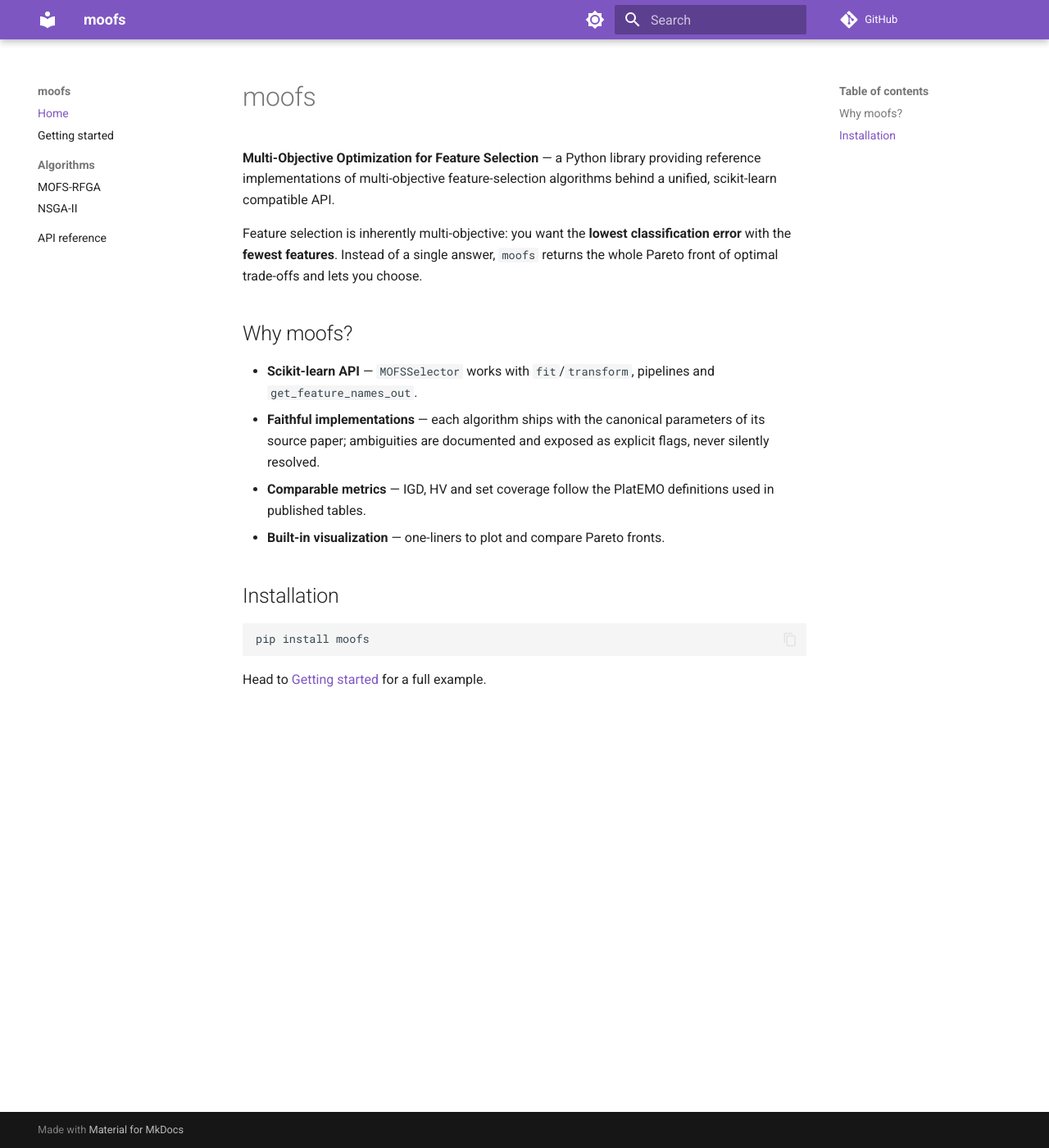
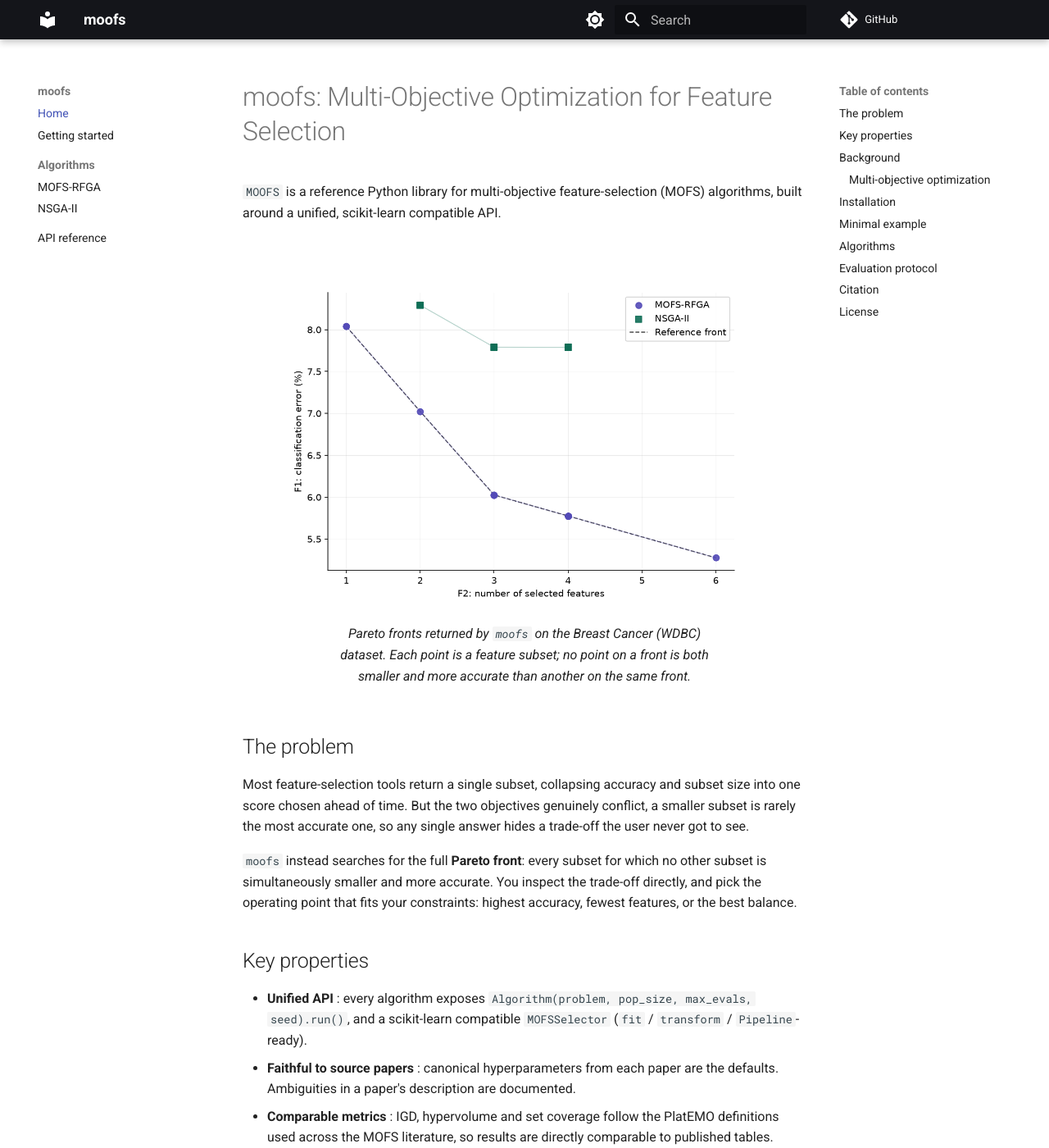
Before and after one commit to Quick-AI-ML/moofs, an MkDocs documentation site: the page built from docs/index.md, in a window 1280 px wide and 1400 px high. Shown: the whole window at 82% size. Built offline with MkDocs 1.6.1 and Material for MkDocs 9.7.7, drawn with Linux system fonts in a browser that asks for light colours; comment, search, counter and statistics services are not loaded; some of the changed text lies outside the part shown.

Commit message:
docs: Add MkDocs site with math formalization and Pareto front figure

````diff
--- a/docs/index.md
+++ b/docs/index.md
@@ -1,24 +1,81 @@
-# moofs
+# moofs: Multi-Objective Optimization for Feature Selection
 
-**Multi-Objective Optimization for Feature Selection** — a Python library
-providing reference implementations of multi-objective feature-selection
-algorithms behind a unified, scikit-learn compatible API.
+`MOOFS` is a reference Python library for multi-objective feature-selection
+(MOFS) algorithms, built around a unified, scikit-learn compatible API.
 
-Feature selection is inherently multi-objective: you want the **lowest
-classification error** with the **fewest features**. Instead of a single
-answer, `moofs` returns the whole Pareto front of optimal trade-offs and
-lets you choose.
+<figure markdown>
+  ![Pareto fronts obtained by MOFS-RFGA and NSGA-II on the Breast Cancer (WDBC) dataset](assets/pareto_front_example.png){ width="640" }
+  <figcaption>
+    Pareto fronts returned by <code>moofs</code> on the Breast Cancer (WDBC)
+    dataset. Each point is a feature subset; no point on a front is both
+    smaller <em>and</em> more accurate than another on the same front.
+  </figcaption>
+</figure>
+## The problem
 
-## Why moofs?
+Most feature-selection tools return a single subset, collapsing accuracy
+and subset size into one score chosen ahead of time. But the two objectives
+genuinely conflict, a smaller subset is rarely the most accurate one, so
+any single answer hides a trade-off the user never got to see.
 
-- **Scikit-learn API** — `MOFSSelector` works with `fit`/`transform`,
-  pipelines and `get_feature_names_out`.
-- **Faithful implementations** — each algorithm ships with the canonical
-  parameters of its source paper; ambiguities are documented and exposed as
-  explicit flags, never silently resolved.
-- **Comparable metrics** — IGD, HV and set coverage follow the PlatEMO
-  definitions used in published tables.
-- **Built-in visualization** — one-liners to plot and compare Pareto fronts.
+`moofs` instead searches for the full **Pareto front**: every subset for
+which no other subset is simultaneously smaller and more accurate. You
+inspect the trade-off directly, and pick the operating point that fits your
+constraints: highest accuracy, fewest features, or the best balance.
+
+## Key properties
+
+- **Unified API** : every algorithm exposes
+  `Algorithm(problem, pop_size, max_evals, seed).run()`, and a scikit-learn
+  compatible `MOFSSelector` (`fit` / `transform` / `Pipeline`-ready).
+- **Faithful to source papers** :  canonical hyperparameters from each paper
+  are the defaults. Ambiguities in a paper's description are documented.
+- **Comparable metrics** : IGD, hypervolume and set coverage follow the
+  PlatEMO definitions used across the MOFS literature, so results are
+  directly comparable to published tables.
+- **Built-in visualization** : one-line Pareto-front plotting and
+  multi-algorithm comparison, as shown above.
+
+
+## Background
+
+### Multi-objective optimization
+
+A multi-objective optimization problem seeks a decision vector
+$x = (x_1, \dots, x_D)$ minimizing $m$ objectives simultaneously, subject to
+constraints:
+
+$$
+\min_{x} \; F(x) = \big(f_1(x), f_2(x), \dots, f_m(x)\big)
+$$
+
+$$
+\text{subject to} \quad
+g_i(x) \ge 0,\ i = 1, \dots, n,
+\qquad
+h_j(x) = 0,\ j = 1, \dots, o
+$$
+
+where $g_i$ and $h_j$ are the inequality and equality constraints, and $D$
+is the dimensionality of the search space.
+
+Because the objectives $f_1, \dots, f_m$ generally conflict, no single $x$
+minimizes all of them at once. A solution $x^{(1)}$ **dominates** a solution
+$x^{(2)}$, written $x^{(1)} \prec x^{(2)}$, if it is at least as good in
+every objective and strictly better in at least one:
+
+$$
+x^{(1)} \prec x^{(2)}
+\iff
+\forall i,\ f_i(x^{(1)}) \le f_i(x^{(2)})
+\ \ \text{and}\ \
+\exists j,\ f_j(x^{(1)}) < f_j(x^{(2)})
+$$
+
+The **Pareto set** is the set of solutions not dominated by any other
+feasible solution; its image under $F$ is the **Pareto front**. This is
+what every algorithm in `moofs` searches for, and what `result.F` returns.
+
 
 ## Installation
 
@@ -26,4 +83,52 @@
 pip install moofs
 ```
 
-Head to [Getting started](getting_started.md) for a full example.
+Requires Python ≥ 3.9. Core dependencies: `numpy`, `pandas`, `scikit-learn`,
+`matplotlib`.
+
+## Minimal example
+
+```python
+from moofs import MOFSSelector
+
+selector = MOFSSelector(algorithm="mofs-rfga", max_evals=5000, random_state=0)
+X_reduced = selector.fit_transform(X, y)
+```
+
+The figure above is produced with two lines:
+
+```python
+from moofs import plot_fronts
+plot_fronts({"MOFS-RFGA": result_1, "NSGA-II": result_2}, reference=True)
+```
+
+Continue to [Getting started](getting_started.md) for the full workflow,
+including the research-oriented API and Pareto-front comparison.
+
+## Algorithms
+
+| Algorithm | Authors | Venue | Reference |
+|---|---|---|---|
+| [MOFS-RFGA](algorithms/mofs_rfga.md) | Xue, Zhu & Neri | Applied Soft Computing, 2023 | [DOI](https://doi.org/10.1016/j.asoc.2023.109987) |
+| [NSGA-II](algorithms/nsga2.md) | Deb, Pratap, Agarwal & Meyarivan | IEEE TEVC, 2002 | [DOI](https://doi.org/10.1109/4235.996017) |
+
+Additional algorithms from the MOFS literature are planned; see the
+[changelog](https://github.com/quick-ai-ml/moofs/blob/main/CHANGELOG.md).
+
+## Evaluation protocol
+
+Objectives follow the standard MOFS protocol: a k-NN classifier (k=3)
+evaluated with 3-fold cross-validation gives the classification-error
+objective; the number of selected features is the second objective.
+Evaluations are memoized, and cache hits still count toward the evaluation
+budget so comparisons across algorithms remain fair.
+
+## Citation
+
+If you use `moofs` in academic work, please cite the algorithm(s) you used
+— see the [references section of the README](https://github.com/quick-ai-ml/moofs#citation)
+for the BibTeX entries.
+
+## License
+
+MIT — see [LICENSE](https://github.com/quick-ai-ml/moofs/blob/main/LICENSE).
--- /dev/null
+++ b/docs/javascripts/mathjax.js
@@ -0,0 +1,22 @@
+window.MathJax = {
+    tex: {
+      inlineMath: [["\\(", "\\)"]],
+      displayMath: [["\\[", "\\]"], ["$$", "$$"]],
+      processEscapes: true,
+      processEnvironments: true
+    },
+    options: {
+      ignoreHtmlClass: ".*|",
+      processHtmlClass: "arithmatex"
+    }
+  };
+
+  if (typeof document$ !== "undefined") {
+    document$.subscribe(() => {
+      if (window.MathJax && MathJax.typesetPromise) {
+        MathJax.typesetClear();
+        MathJax.texReset();
+        MathJax.typesetPromise();
+      }
+    });
+  }
--- a/mkdocs.yml
+++ b/mkdocs.yml
@@ -8,7 +8,7 @@
     - content.code.copy
   palette:
     - scheme: default
-      primary: deep purple
+      primary: black
       toggle: { icon: material/brightness-7, name: Dark mode }
     - scheme: slate
       primary: deep purple
@@ -32,3 +32,11 @@
   - pymdownx.highlight
   - pymdownx.superfences
   - tables
+  - attr_list
+  - md_in_html
+  - pymdownx.arithmatex:
+      generic: true
+
+extra_javascript:
+  - javascripts/mathjax.js
+  - https://cdn.jsdelivr.net/npm/mathjax@3/es5/tex-mml-chtml.js
````
Also changed, not shown: docs/algorithms/mofs_rfga.md (+15 -12 lines), docs/algorithms/nsga2.md (+43 -9 lines), docs/assets/pareto_front_example.png (added).
